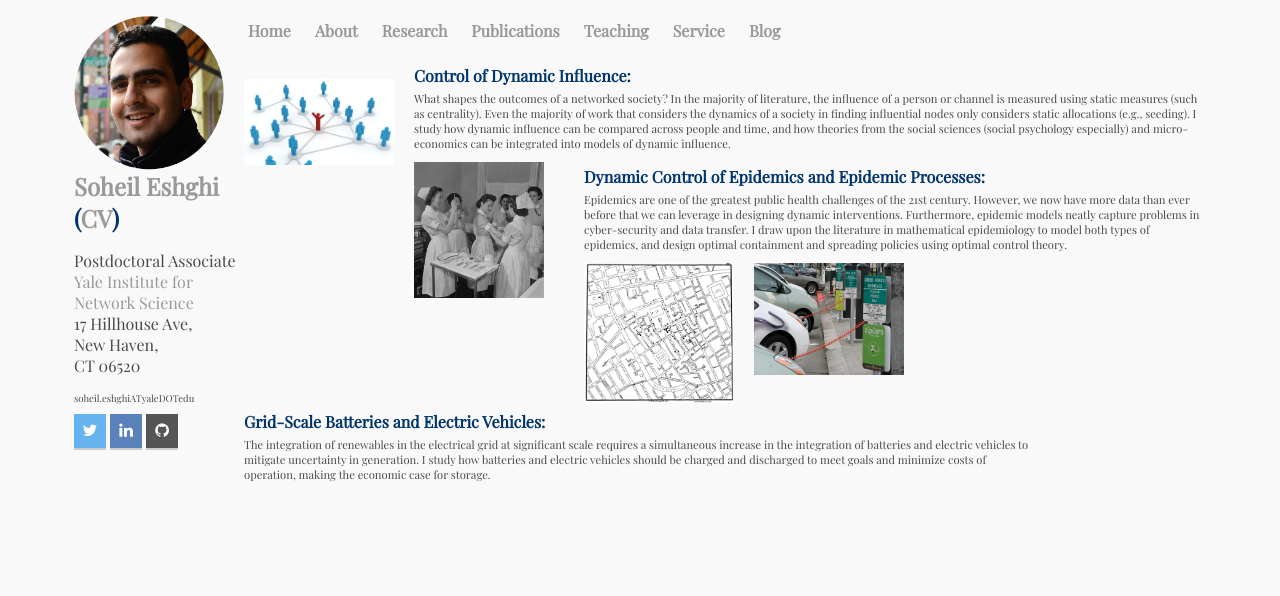
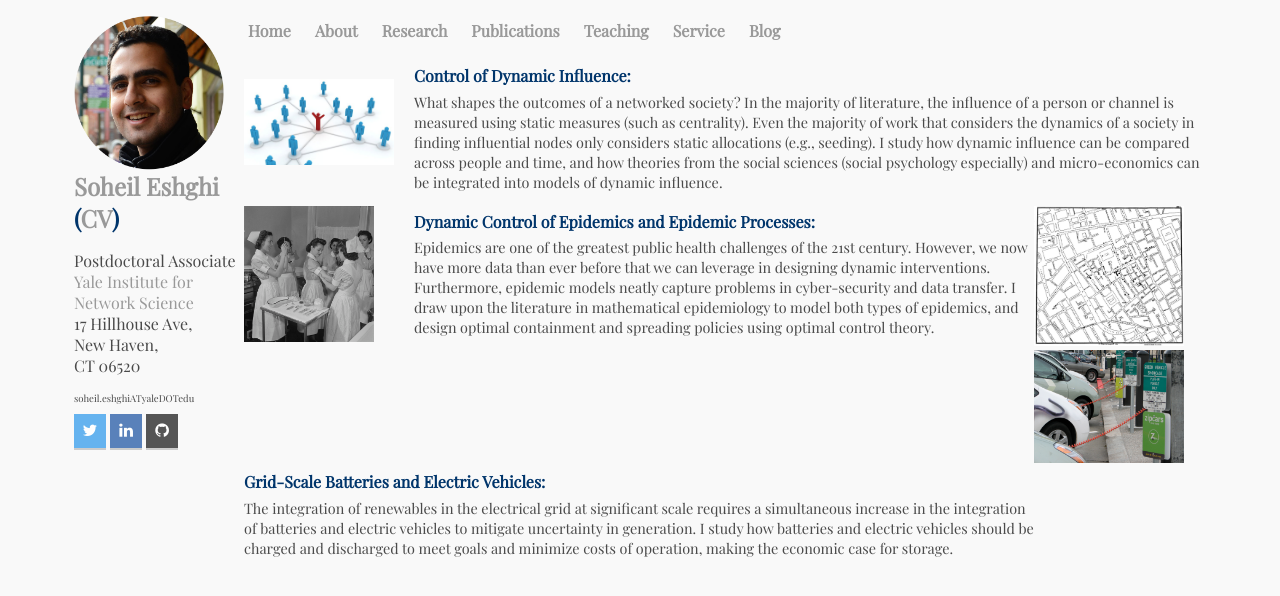
Before and after one commit to SoheilEshghi/SoheilEshghi.github.io, a Jekyll site: the page built from research/index.html, in a window 1280 px wide. Shown: the top 596 px of the page. Built offline with Jekyll 4.4.1, drawn with Linux system fonts in a browser that asks for light colours; nearby versions of some CDN libraries.

Commit message:
larger research

```diff
--- a/research/index.html
+++ b/research/index.html
@@ -6,7 +6,7 @@
  <div style="float: left; width: 170px;">    <br><img src="/images/influence.jpg" style="width:150px;"></div>
  <div style="float: left; width: 790px;">
        <h2>Control of Dynamic Influence:</h2>
-       <p style="font-size: 0.7em;"> What shapes the outcomes of a networked society? In the majority of literature, the influence of a person or channel is measured using static measures (such as centrality). Even the majority of work that considers the dynamics of a society in finding influential nodes only considers static allocations (e.g., seeding). I study how dynamic influence can be compared across people and time, and how theories from the social sciences (social psychology especially) and micro-economics can be integrated into models of dynamic influence.
+       <p style="font-size: 0.9em;"> What shapes the outcomes of a networked society? In the majority of literature, the influence of a person or channel is measured using static measures (such as centrality). Even the majority of work that considers the dynamics of a society in finding influential nodes only considers static allocations (e.g., seeding). I study how dynamic influence can be compared across people and time, and how theories from the social sciences (social psychology especially) and micro-economics can be integrated into models of dynamic influence.
        </p>
  </div>
 </div>
@@ -15,7 +15,7 @@
  <div style="float: left; width: 170px;"><img src="/images/vaccines.jpg" style="width:130px;"></div>
  <div style="float: left; width: 620px;">
        <h2>Dynamic Control of Epidemics and Epidemic Processes:</h2>
-       <p style="font-size: 0.7em;"> Epidemics are one of the greatest public health challenges of the 21st century. However, we now have more data than ever before that we can leverage in designing dynamic interventions. Furthermore, epidemic models neatly capture problems in cyber-security and data transfer. I draw upon the literature in mathematical epidemiology to model both types of epidemics, and design optimal containment and spreading policies using optimal control theory.
+       <p style="font-size: 0.9em;"> Epidemics are one of the greatest public health challenges of the 21st century. However, we now have more data than ever before that we can leverage in designing dynamic interventions. Furthermore, epidemic models neatly capture problems in cyber-security and data transfer. I draw upon the literature in mathematical epidemiology to model both types of epidemics, and design optimal containment and spreading policies using optimal control theory.
        </p>
  </div>
  <div style="float: left; width: 170px;">  <img src="/images/snow.jpg" style="width:150px;"></div>
@@ -26,7 +26,7 @@
  <div style="float: left; width: 170px;">   <img src="/images/charging.jpg" style="width:150px;"></div>
  <div style="float: left; width: 790px;">
    <h2>Grid-Scale Batteries and Electric Vehicles:</h2>
-   <p style="font-size: 0.7em;"> The integration of renewables in the electrical grid at significant scale requires a simultaneous increase in the integration of batteries and electric vehicles to mitigate uncertainty in generation. I study how batteries and electric vehicles should be charged and discharged to meet goals and minimize costs of operation, making the economic case for storage.
+   <p style="font-size: 0.9em;"> The integration of renewables in the electrical grid at significant scale requires a simultaneous increase in the integration of batteries and electric vehicles to mitigate uncertainty in generation. I study how batteries and electric vehicles should be charged and discharged to meet goals and minimize costs of operation, making the economic case for storage.
    </p>
  </div>
 </div>
```
